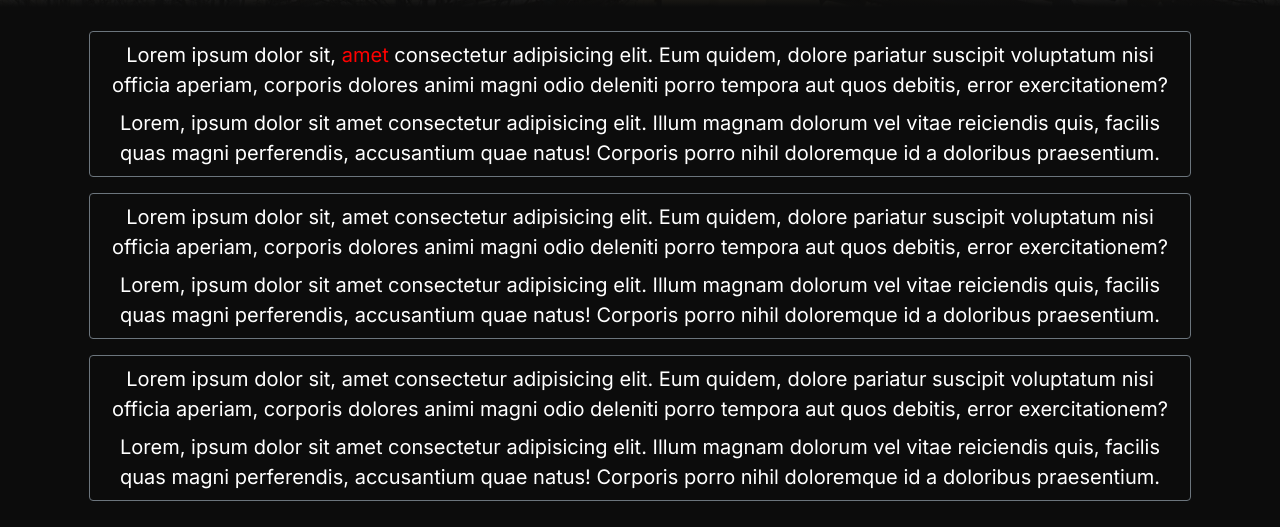
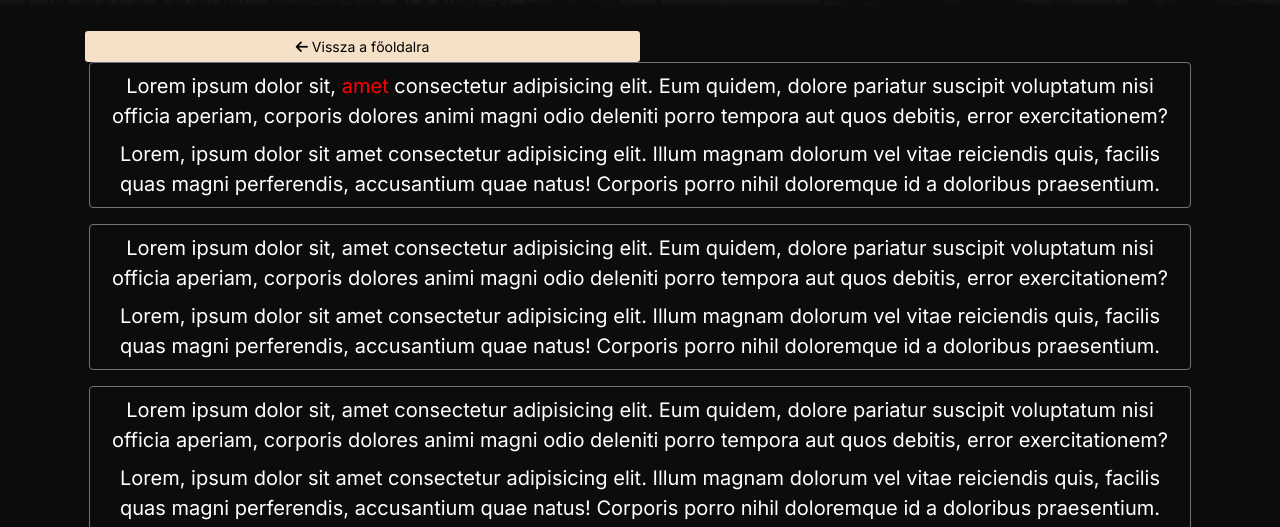
Before and after one commit to szilviaovari/vp111_english, a plain HTML site: page vasvari_elete/index.html in a window 1280 px wide. Shown: the part 113-640 px from the top of the page. Drawn offline with nearby package versions, Linux system fonts and the light colour scheme.

Commit message:
main menu button

```diff
--- a/vasvari_elete/index.html
+++ b/vasvari_elete/index.html
@@ -18,7 +18,7 @@
 
 </div>
 <main class="container mt-4">
-
+    <a href="../index.html" target="_blank" class="btn btn-sm btn-vp btn-fooldal"><i title="Vissza a főoldalra" class="fa-solid fa-arrow-left"></i> <span class="btn-fooldal-szoveg">Vissza a főoldalra</span></a>
     <div class="row mx-1 mb-3">
         <div class="col-12 border border-secondary rounded pt-2 text-center" id="vp-elete">
             <p class="pb-0 mb-2">Lorem ipsum dolor sit, <span style="color: red" onmouseover="alert('Lorem')">amet</span> consectetur adipisicing elit. Eum quidem, dolore pariatur suscipit voluptatum nisi officia aperiam, corporis dolores animi magni odio deleniti porro tempora aut quos debitis, error exercitationem?</p>
```
